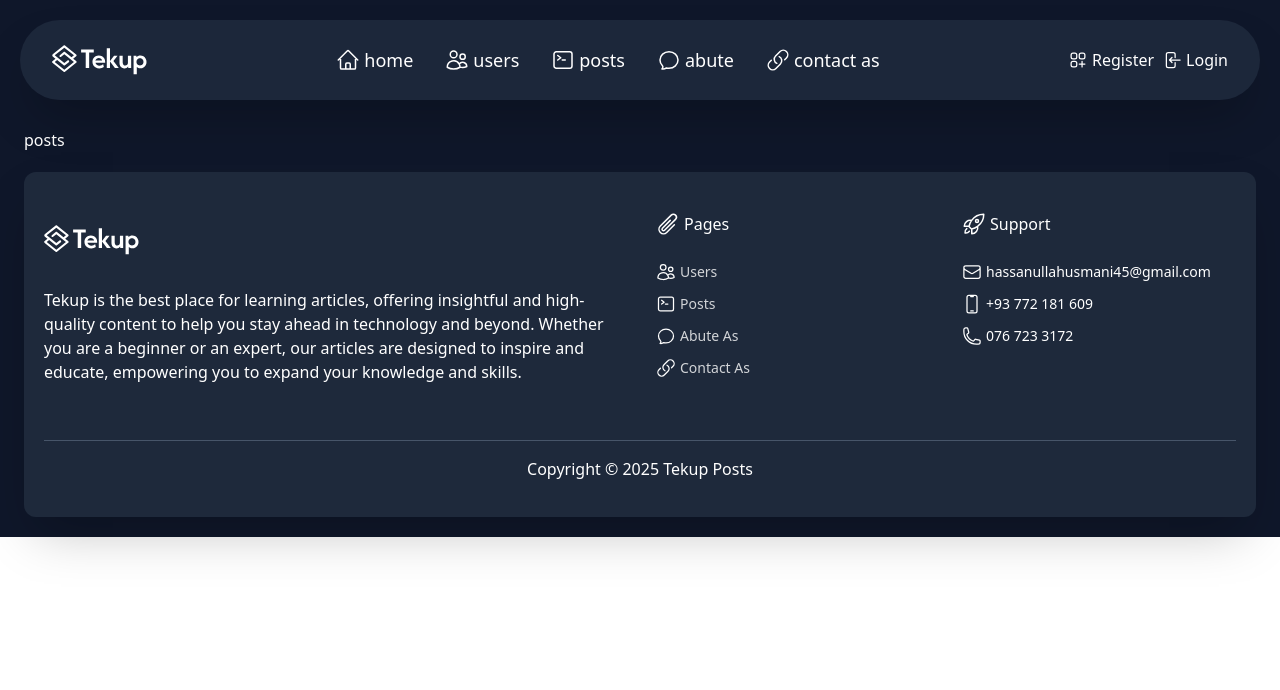
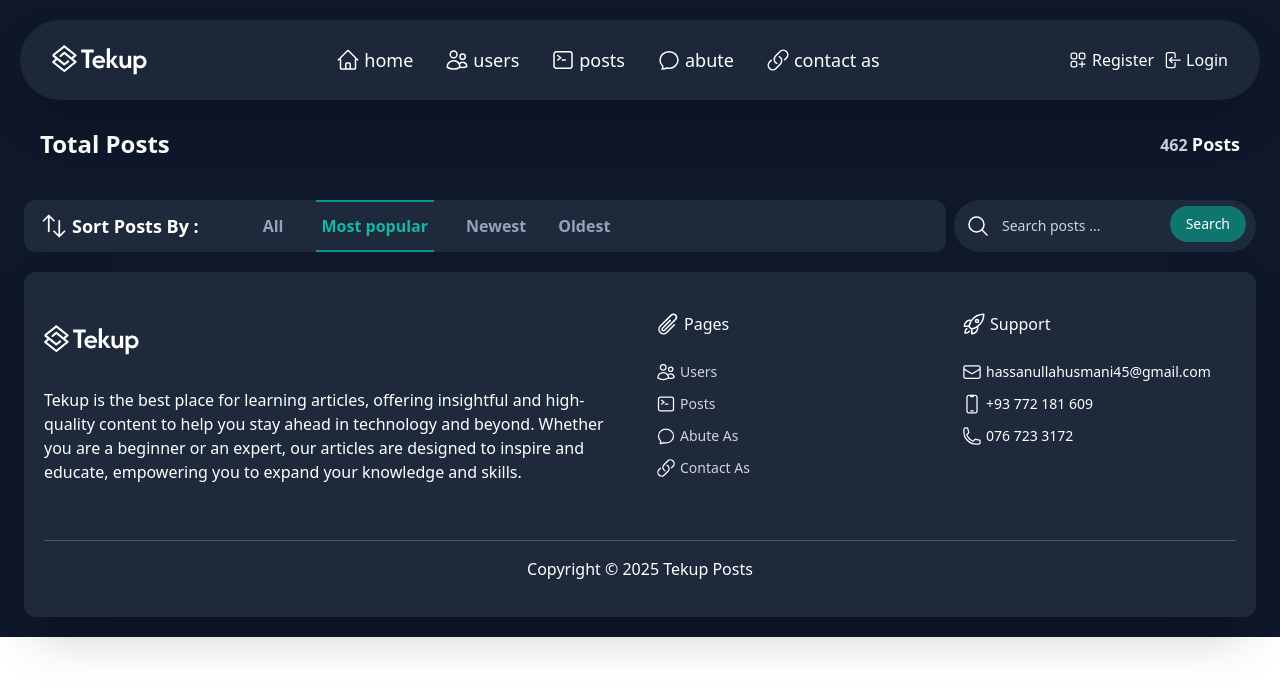
Before and after one commit to hassanullahusmani45/Tekup, a React (Vite) app: page /posts in a window 1280 px wide. Shown: the top 690 px of the page. Built offline with nearby package versions, Linux system fonts and the light colour scheme.

Commit message:
Feat: desing the topbar of the posts page

```diff
--- a/src/pages/posts/Posts.jsx
+++ b/src/pages/posts/Posts.jsx
@@ -1,10 +1,51 @@
-import React from 'react'
+import { ArrowsUpDownIcon, MagnifyingGlassIcon } from '@heroicons/react/24/outline'
 import Layout from '../../Layout/Layout'
 
 export default function posts() {
   return (
     <Layout>
-    <div>posts</div>
+      <div>
+
+        <div className='flex justify-between items-center mb-10 px-4'>
+          <div className='text-2xl font-semibold'>Total Posts</div>
+          <div className='text-base font-semibold text-slate-300'>462 <span className='text-lg text-white'>Posts</span></div>
+        </div>
+
+
+        <div className='grid grid-cols-12 gap-x-2'>
+
+          <div className='col-span-9'>
+            <div className='flex justify-start items-center rounded-xl bg-slate-800 px-4 gap-8'>
+              <div className='flex justify-start items-center me-8'>
+                <ArrowsUpDownIcon className='size-7 me-1' />
+                <div className='text-lg font-semibold'>Sort Posts By :</div>
+              </div>
+              <div className='text-base cursor-pointer text-slate-400 font-semibold'>All</div>
+              <div className='text-base cursor-pointer font-semibold text-teal-500 border-y-2 border-teal-600 py-3 px-1.5'>Most popular</div>
+              <div className='text-base cursor-pointer text-slate-400 font-semibold'>Newest</div>
+              <div className='text-base cursor-pointer text-slate-400 font-semibold'>Oldest</div>
+            </div>
+
+
+
+          </div>
+
+          <div className='col-span-3'>
+            <div className="relative bg-slate-800 rounded-full overflow-hidden">
+              <div className="absolute inset-y-0 start-0 flex items-center ps-3 pointer-events-none">
+                <MagnifyingGlassIcon className='size-6' />
+              </div>
+              <input type="text" id="search" placeholder="Search posts ..."
+                className="block border-none outline-none bg-slate-800 w-full py-4 ps-12 pe-24 text-sm  placeholder:text-slate-300 placeholder:text-sm"
+                required autoComplete='off' />
+              <button type="submit"
+                className="absolute end-2.5 bottom-2.5 bg-teal-700 hover:bg-teal-900 font-medium rounded-full text-sm px-4 py-2">Search</button>
+            </div>
+
+
+          </div>
+        </div>
+      </div>
     </Layout>
   )
 }
```
